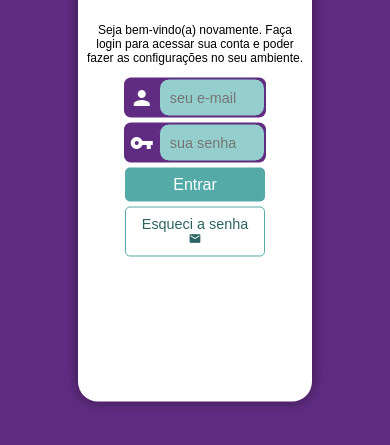
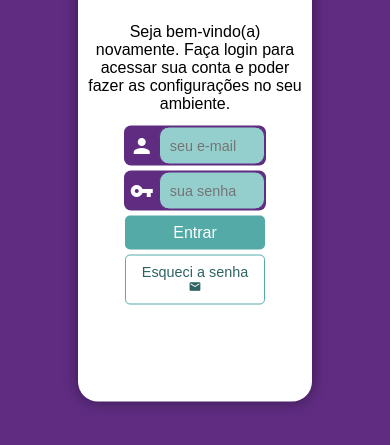
Before and after one commit to vitorarevalo/projeto-login, a plain HTML site: page index.html in a window 390 px wide. Shown: the part 337-782 px from the top of the page. Drawn offline with Linux system fonts and the light colour scheme.

Commit message:
testando o tamanho da letra

```diff
--- a/estilos/mobile.css
+++ b/estilos/mobile.css
@@ -69,7 +69,8 @@ html, body{
     display: block;
     margin: auto;
     padding: 8px;
-    font-size: 12px;
+    /* font-size: 12px; */
+    font-size: 1em;
     text-align: center;
  }
 
```
